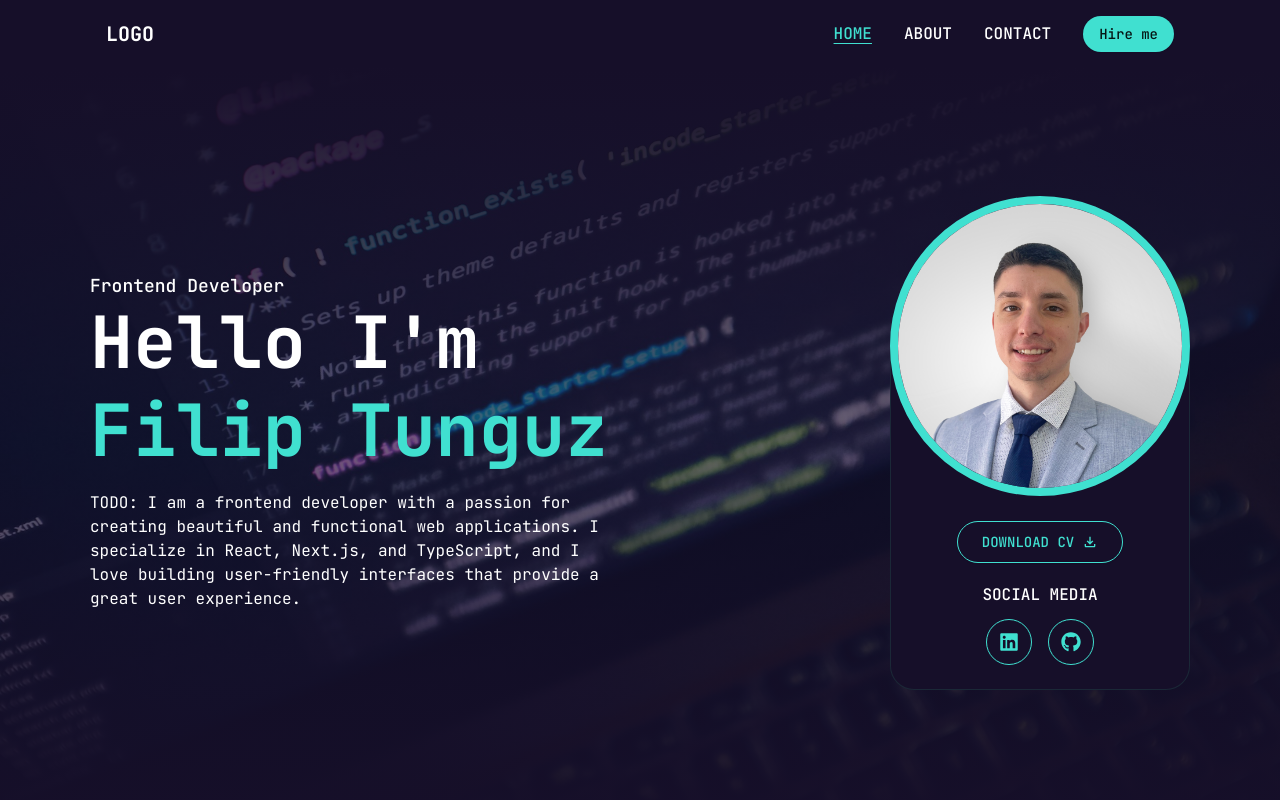
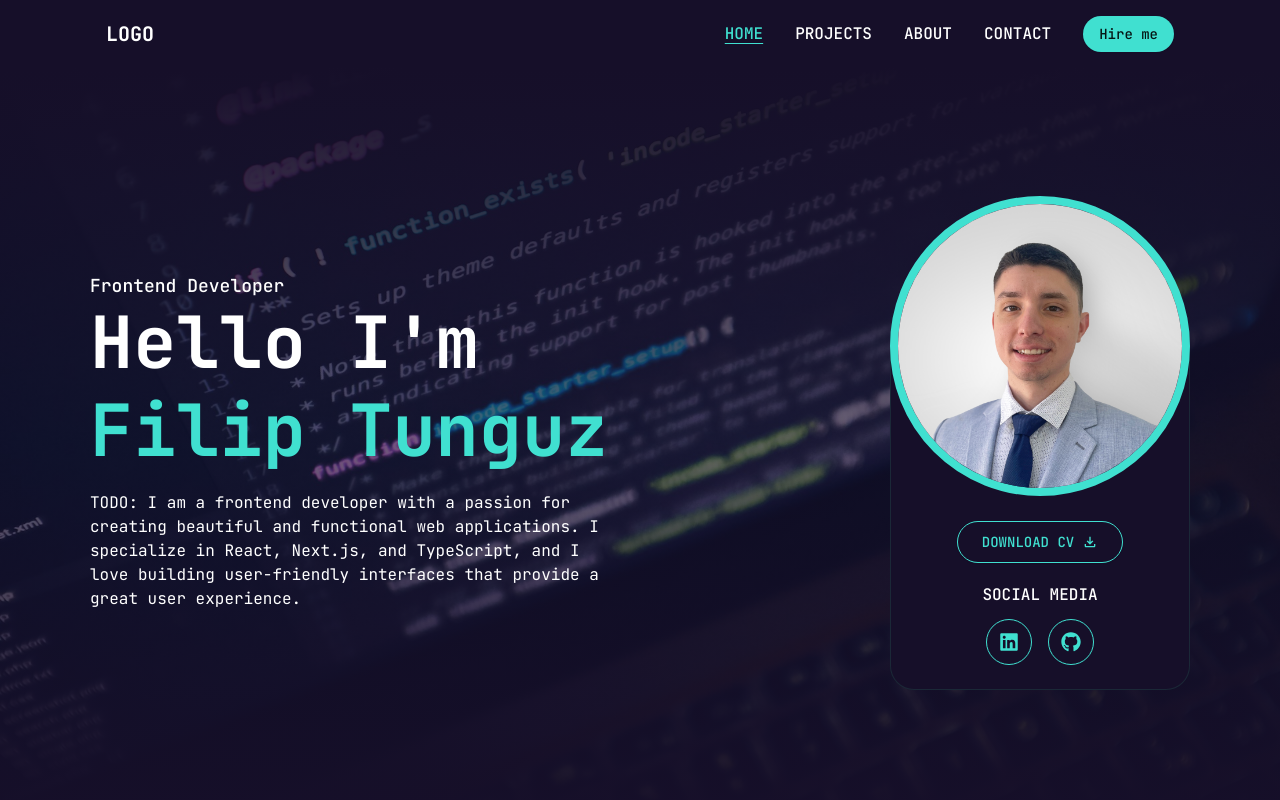
Before and after one commit to filiptunguz/portfolio, a Next.js app: page / in a window 1280 px wide. Shown: the top 800 px of the page. Built offline with nearby package versions, Linux system fonts and the light colour scheme.

Commit message:
navigation

```diff
--- a/src/components/navigation.tsx
+++ b/src/components/navigation.tsx
@@ -17,12 +17,16 @@ const navigationItems = [
 		href: '/',
 	},
 	{
+		label: 'Projects',
+		href: '#projects',
+	},
+	{
 		label: 'About',
-		href: '/about',
+		href: '#about-me',
 	},
 	{
 		label: 'Contact',
-		href: '/contact',
+		href: '#contact-me',
 	},
 ];
 
@@ -97,7 +101,7 @@ function SideNavigationContent() {
 function HireMeButton() {
 	return (
 		<Button>
-			<Link href="/hire-me">Hire me</Link>
+			<Link href="#contact-me">Hire me</Link>
 		</Button>
 	);
 }
--- a/src/sections/about-me-section.tsx
+++ b/src/sections/about-me-section.tsx
@@ -5,7 +5,7 @@ export default function AboutMeSection() {
 	return (
 		<section>
 			<Narrower className="space-y-4">
-				<h2>About Me</h2>
+				<h2 id="about-me">About Me</h2>
 				<p>
 					I am a Frontend Developer with four years of experience at{' '}
 					<ExternalLink
--- a/src/sections/contact-me-section.tsx
+++ b/src/sections/contact-me-section.tsx
@@ -5,7 +5,7 @@ export default function ContactMeSection() {
 	return (
 		<section>
 			<Narrower className="space-y-4">
-				<h2>Contact/Hire Me</h2>
+				<h2 id="contact-me">Contact/Hire Me</h2>
 				<SendEmailForm />
 			</Narrower>
 		</section>
--- a/src/sections/projects-section.tsx
+++ b/src/sections/projects-section.tsx
@@ -6,7 +6,7 @@ export default function ProjectsSection() {
 	return (
 		<section>
 			<Narrower className="space-y-8">
-				<h2>My Projects</h2>
+				<h2 id="projects">My Projects</h2>
 				<div className="grid grid-cols-1 lg:grid-cols-2 gap-6">
 					<ProjectCard
 						title="Project Title"
```
